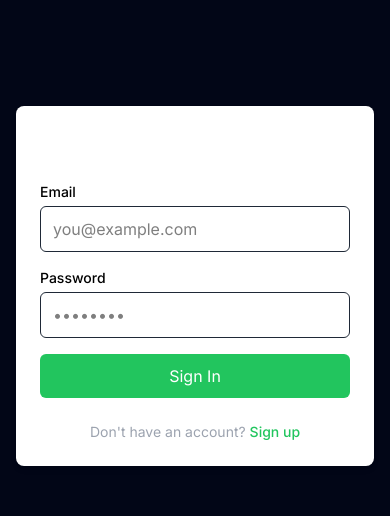
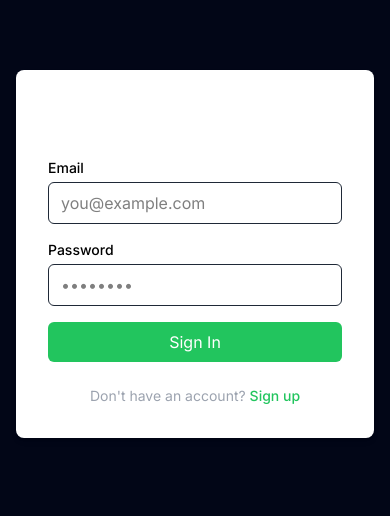
Before and after one commit to ChifundoKauwa/invoicing-frontend, a Next.js app: page /login in a window 390 px wide. Shown: the part 168-684 px from the top of the page. Built offline with nearby package versions, Linux system fonts and the light colour scheme; no server answers.

Commit message:
fix: redirect admin/manager to admin dashboard on login

```diff
--- a/app/contexts/auth-context.tsx
+++ b/app/contexts/auth-context.tsx
@@ -10,7 +10,7 @@ interface AuthContextType {
   user: User | null;
   isLoading: boolean;
   isAuthenticated: boolean;
-  login: (credentials: LoginRequest) => Promise<void>;
+  login: (credentials: LoginRequest) => Promise<User>;
   register: (data: RegisterRequest) => Promise<void>;
   logout: () => void;
   refreshUser: () => Promise<void>;
@@ -45,13 +45,14 @@ export function AuthProvider({ children }: { children: ReactNode }) {
     initAuth();
   }, []);
 
-  const login = async (credentials: LoginRequest): Promise<void> => {
+  const login = async (credentials: LoginRequest): Promise<User> => {
     const response = await apiClient.post<LoginResponse>('/auth/login', credentials, {
       skipAuth: true,
     });
 
     apiClient.setToken(response.accessToken);
     setUser(response.user);
+    return response.user;
   };
 
   const register = async (data: RegisterRequest): Promise<void> => {
--- a/app/login/page.tsx
+++ b/app/login/page.tsx
@@ -13,7 +13,7 @@ import type { ApiError } from '@/app/lib/api-client';
 
 export default function LoginPage() {
   const router = useRouter();
-  const { login, isAuthenticated } = useAuth();
+  const { login, isAuthenticated, user } = useAuth();
 
   const [email, setEmail] = useState('');
   const [password, setPassword] = useState('');
@@ -21,8 +21,12 @@ export default function LoginPage() {
   const [isLoading, setIsLoading] = useState(false);
 
   // Redirect if already authenticated
-  if (isAuthenticated) {
-    router.push('/dashboard');
+  if (isAuthenticated && user) {
+    if (user.role === 'admin' || user.role === 'manager') {
+      router.push('/admin');
+    } else {
+      router.push('/dashboard');
+    }
     return null;
   }
 
@@ -32,8 +36,13 @@ export default function LoginPage() {
     setIsLoading(true);
 
     try {
-      await login({ email, password });
-      router.push('/dashboard');
+      const userData = await login({ email, password });
+      // Redirect admin and manager users to admin dashboard
+      if (userData?.role === 'admin' || userData?.role === 'manager') {
+        router.push('/admin');
+      } else {
+        router.push('/dashboard');
+      }
     } catch (err) {
       const apiError = err as ApiError;
       setError(apiError.message || 'Login failed. Please try again.');
@@ -43,10 +52,10 @@ export default function LoginPage() {
   };
 
   return (
-    <div className="flex min-h-screen items-center justify-center bg-gray-50 px-4 py-8 pt-24">
+    <div className="flex min-h-screen items-center justify-center bg-gray-50 px-4">
       <div className="w-full max-w-md">
-        <div className="bg-white rounded-lg shadow-md p-6 sm:p-8">
-          <h1 className="text-xl sm:text-2xl font-bold text-gray-900 mb-6">Sign In</h1>
+        <div className="bg-white rounded-lg shadow-md p-8">
+          <h1 className="text-2xl font-bold text-gray-900 mb-6">Sign In</h1>
 
           {error && (
             <div className="mb-4 p-3 bg-red-50 border border-red-200 rounded text-red-700 text-sm">
@@ -65,14 +74,15 @@ export default function LoginPage() {
                 value={email}
                 onChange={(e) => setEmail(e.target.value)}
                 required
-                className="w-full px-3 py-2.5 sm:py-2 border border-gray-300 rounded-md focus:outline-none focus:ring-2 focus:ring-blue-500 text-black text-base"
+                className="w-full px-3 py-2 border border-gray-300 rounded-md focus:outline-none focus:ring-2 focus:ring-blue-500 text-black"
                 placeholder="you@example.com"
                 disabled={isLoading}
               />
             </div>
 
             <div>
-              <label htmlFor="password" className="block text-sm font-medium text-black mb-1">
+              <label htmlFor="password" className="block text-sm font-medium text-black
+               mb-1">
                 Password
               </label>
               <input
@@ -81,7 +91,7 @@ export default function LoginPage() {
                 value={password}
                 onChange={(e) => setPassword(e.target.value)}
                 required
-                className="w-full px-3 py-2.5 sm:py-2 border border-gray-300 rounded-md focus:outline-none focus:ring-2 focus:ring-blue-500 text-black text-base"
+                className="w-full px-3 py-2 border border-gray-300 rounded-md focus:outline-none focus:ring-2 focus:ring-blue-500 text-black"
                 placeholder="••••••••"
                 disabled={isLoading}
               />
@@ -90,7 +100,7 @@ export default function LoginPage() {
             <button
               type="submit"
               disabled={isLoading}
-              className="w-full bg-blue-600 text-white py-2.5 sm:py-2 px-4 rounded-md hover:bg-blue-700 focus:outline-none focus:ring-2 focus:ring-blue-500 focus:ring-offset-2 disabled:opacity-50 disabled:cursor-not-allowed transition-colors active:scale-[0.98]"
+              className="w-full bg-blue-600 text-white py-2 px-4 rounded-md hover:bg-blue-700 focus:outline-none focus:ring-2 focus:ring-blue-500 focus:ring-offset-2 disabled:opacity-50 disabled:cursor-not-allowed transition-colors"
             >
               {isLoading ? 'Signing in...' : 'Sign In'}
             </button>
```
